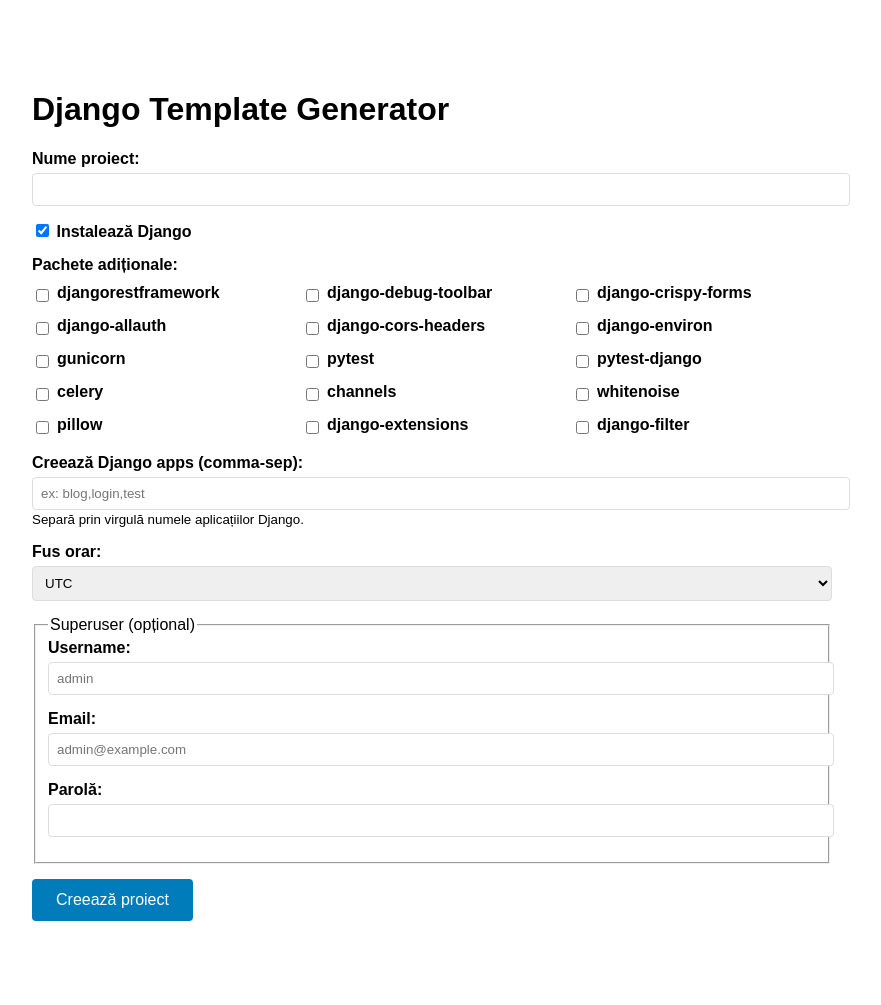
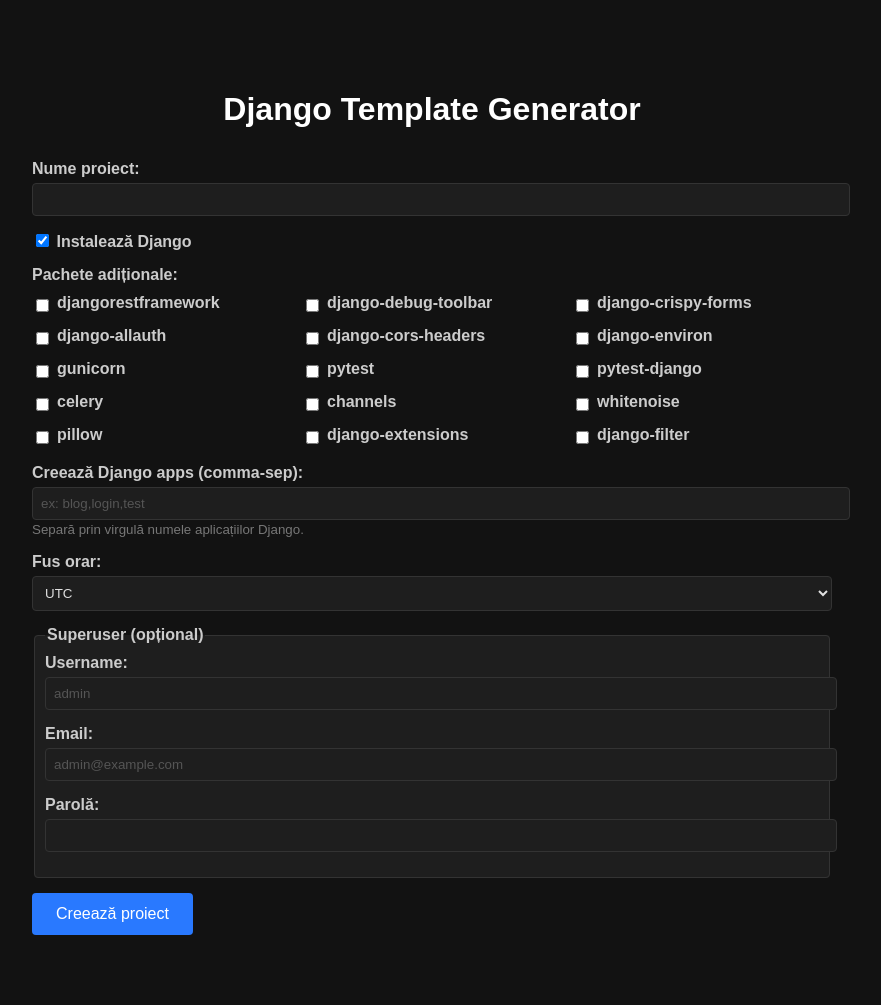
Before and after one commit to h3xol/django-template-generator, a Flask app: page / in a window 1280 px wide. Shown: the whole page, without its empty margins (208-1089 px from the left). Before the commit the page ends 921 px from the top, so only its background shows below. Run offline with Flask 3, Linux system fonts and the light colour scheme.

Commit message:
adding dark background

```diff
--- a/templates/index.html
+++ b/templates/index.html
@@ -5,25 +5,112 @@
   <meta name="viewport" content="width=device-width, initial-scale=1.0">
   <title>Django Template Generator</title>
   <style>
-    body { font-family: Arial, sans-serif; max-width: 800px; margin: 50px auto; padding: 20px; }
-    .form-group { margin-bottom: 15px; }
-    label { display: block; margin-bottom: 5px; font-weight: bold; }
-    input[type="text"], input[type="email"], input[type="password"], select {
-      width: 100%; padding: 8px; border: 1px solid #ddd; border-radius: 4px;
+    /* Base dark theme */
+    body {
+      background: #121212;
+      color: #e0e0e0;
+      font-family: Arial, sans-serif;
+      max-width: 800px;
+      margin: 50px auto;
+      padding: 20px;
     }
-    .checkbox-group { display: grid; grid-template-columns: repeat(auto-fit, minmax(200px,1fr)); gap: 10px; margin: 10px 0; }
-    .checkbox-item { display: flex; align-items: center; }
-    .checkbox-item input { margin-right: 8px; }
-    button { background: #007cba; color: #fff; padding: 12px 24px; border: none; border-radius: 4px; cursor: pointer; font-size: 16px; }
-    button:hover { background: #005a87; }
-    .flash-messages { margin-bottom: 20px; }
-    .flash-success { background: #d4edda; color: #155724; padding: 10px; border-radius: 4px; margin-bottom: 10px; }
-    .flash-error   { background: #f8d7da; color: #721c24; padding: 10px; border-radius: 4px; margin-bottom: 10px; }
+    h1 {
+      color: #ffffff;
+      text-align: center;
+      margin-bottom: 1em;
+    }
 
+    /* Form fields */
+    .form-group {
+      margin-bottom: 15px;
+    }
+    label {
+      display: block;
+      margin-bottom: 5px;
+      font-weight: bold;
+      color: #ccc;
+    }
+    input[type="text"],
+    input[type="email"],
+    input[type="password"],
+    select {
+      width: 100%;
+      padding: 8px;
+      border: 1px solid #333;
+      border-radius: 4px;
+      background: #1e1e1e;
+      color: #e0e0e0;
+    }
+    input[type="text"]::placeholder,
+    input[type="email"]::placeholder,
+    input[type="password"]::placeholder {
+      color: #555;
+    }
+
+    /* Checkbox layout */
+    .checkbox-group {
+      display: grid;
+      grid-template-columns: repeat(auto-fit, minmax(200px,1fr));
+      gap: 10px;
+      margin: 10px 0;
+    }
+    .checkbox-item {
+      display: flex;
+      align-items: center;
+      color: #ccc;
+    }
+    .checkbox-item input {
+      margin-right: 8px;
+    }
+
+    /* Fieldset */
+    fieldset {
+      border: 1px solid #333;
+      padding: 10px;
+      border-radius: 4px;
+      margin-bottom: 15px;
+      background: #1e1e1e;
+    }
+    legend {
+      color: #ccc;
+      font-weight: bold;
+    }
+
+    /* Button */
+    button {
+      background: #2979ff;
+      color: #fff;
+      padding: 12px 24px;
+      border: none;
+      border-radius: 4px;
+      cursor: pointer;
+      font-size: 16px;
+    }
+    button:hover {
+      background: #5393ff;
+    }
+
+    /* Flash messages */
+    .flash-messages .flash-success {
+      background: #2e7d32;
+      color: #c8e6c9;
+      padding: 10px;
+      border-radius: 4px;
+      margin-bottom: 10px;
+    }
+    .flash-messages .flash-error {
+      background: #c62828;
+      color: #ffcdd2;
+      padding: 10px;
+      border-radius: 4px;
+      margin-bottom: 10px;
+    }
+
+    /* Console area */
     #console-container {
       display: none;
       background: #1e1e1e;
-      color: #dcdcdc;
+      color: #e0e0e0;
       font-family: monospace;
       padding: 15px;
       border-radius: 4px;
@@ -31,11 +118,15 @@
       height: 300px;
       overflow-y: auto;
       white-space: pre-wrap;
+      border: 1px solid #333;
     }
     #console-header {
       font-weight: bold;
       margin-bottom: 10px;
       color: #ffffff;
+    }
+    #console-output {
+      color: #e0e0e0;
     }
   </style>
 </head>
@@ -60,7 +151,8 @@
 
     <div class="form-group">
       <label>
-        <input type="checkbox" name="install_django" checked> Instalează Django
+        <input type="checkbox" name="install_django" checked>
+        Instalează Django
       </label>
     </div>
 
@@ -79,7 +171,7 @@
     <div class="form-group">
       <label for="apps">Creează Django apps (comma-sep):</label>
       <input type="text" id="apps" name="apps" placeholder="ex: blog,login,test">
-      <small>Separă prin virgulă numele aplicațiilor Django.</small>
+      <small style="color:#777;">Separă prin virgulă numele aplicațiilor Django.</small>
     </div>
 
     <div class="form-group">
@@ -91,7 +183,6 @@
       </select>
     </div>
 
-    <!-- Superuser fields -->
     <fieldset class="form-group">
       <legend>Superuser (opțional)</legend>
       <div class="form-group">
@@ -136,8 +227,6 @@
           .forEach(cb => params.append('packages', cb.value));
       params.append('apps',     form.apps.value);
       params.append('timezone', form.timezone.value);
-
-      // superuser params
       params.append('su_username', form.su_username.value);
       params.append('su_email',    form.su_email.value);
       params.append('su_password', form.su_password.value);
```
